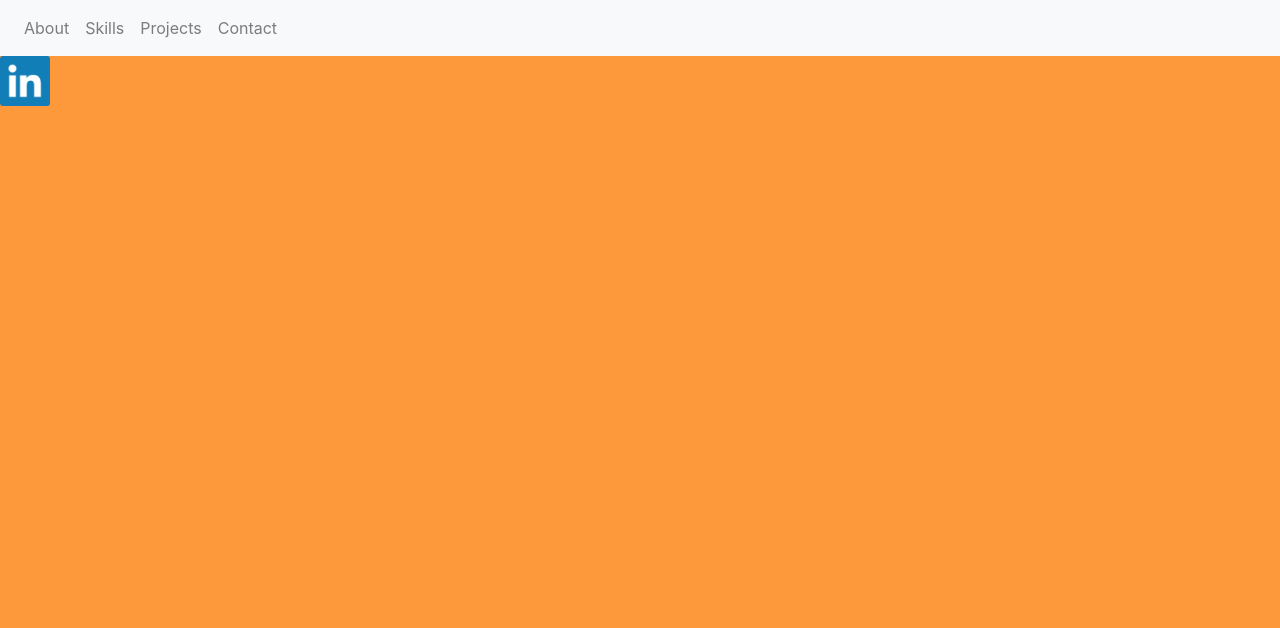
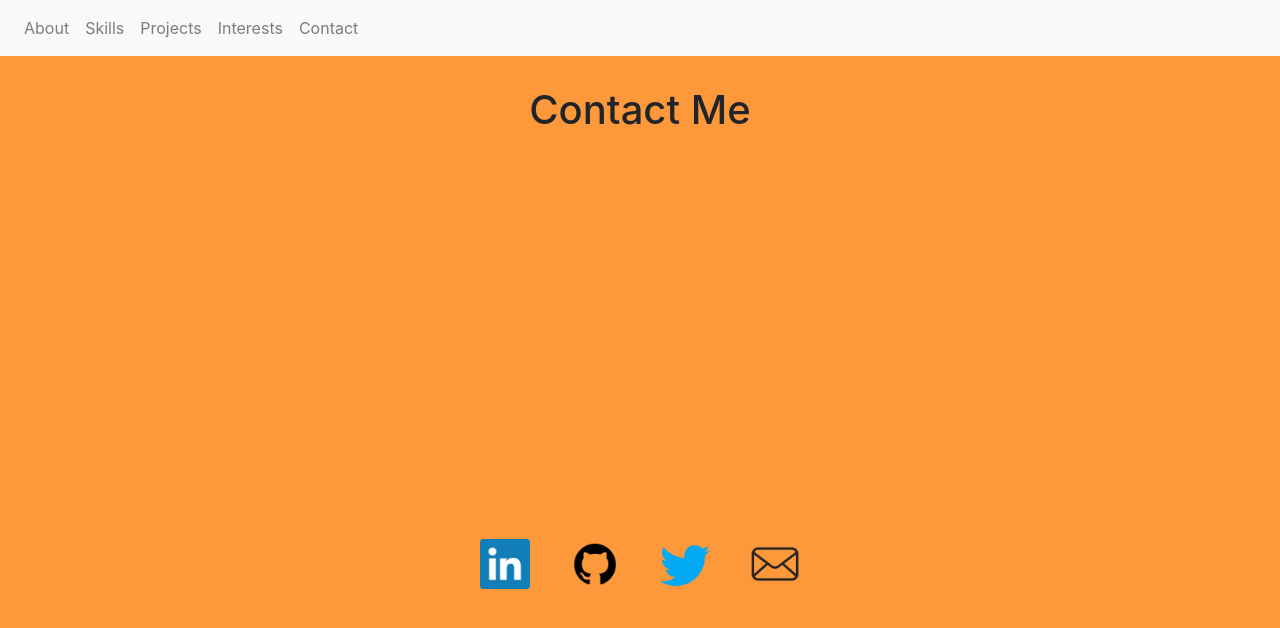
Before and after one commit to PaddyCello/Portfolio, a React (Create React App) app in the folder portfolio/: page /contact in a window 1280 px wide. Shown: the top 628 px of the page. Built offline with nearby package versions, Linux system fonts and the light colour scheme.

Commit message:
all fastlinks in

```diff
--- a/portfolio/src/Contact.js
+++ b/portfolio/src/Contact.js
@@ -1,11 +1,26 @@
 import React from 'react'
+import { Container } from 'react-bootstrap'
 
 const Contact = () => {
 
   return (
-    <a href="https://www.linkedin.com/in/patrick-tapio-johnson/" target="blank">
-      <div className="linkedin contact"></div>
-    </a>
+    <>
+      <h1>Contact Me</h1>
+      <Container className="contact-container">
+        <a href="https://www.linkedin.com/in/patrick-tapio-johnson/" target="blank">
+          <div className="linkedin contact"></div>
+        </a>
+        <a href="https://github.com/PaddyCello" target="blank">
+          <div className="github contact"></div>
+        </a>
+        <a href="https://twitter.com/paddycello" target="blank">
+          <div className="twitter contact"></div>
+        </a>
+        <a href="mailto:paddyjohnsonmusic@gmail.com">
+          <div className="email contact"></div>
+        </a>
+      </Container>
+    </>
   )
 }
 
--- a/portfolio/src/MyNavbar.js
+++ b/portfolio/src/MyNavbar.js
@@ -11,6 +11,7 @@ const MyNavbar = () => {
           <Nav.Link href="/">About</Nav.Link>
           <Nav.Link href="/skills">Skills</Nav.Link>
           <Nav.Link href="/projects">Projects</Nav.Link>
+          <Nav.Link href="/interests">Interests</Nav.Link>
           <Nav.Link href="/contact">Contact</Nav.Link>
         </Nav>
       </Navbar.Collapse>
--- a/portfolio/src/styles/main.scss
+++ b/portfolio/src/styles/main.scss
@@ -86,6 +86,7 @@ li {
 }
 h1, h2 {
   text-align: center;
+  margin: 30px;
 }
 body {
   background-color:#fd983b;
@@ -93,8 +94,21 @@ body {
 .linkedin {
   background-image: url('../assets/linkedin.png');
 }
+.twitter {
+  background-image: url('../assets/twitter.png');
+}
+.email {
+  background-image: url('../assets/email.png');
+}
 .contact {
   height: 50px;
   width: 50px;
   background-size: cover;
+  margin: 20px;
 }
+.contact-container {
+  display: flex;
+  justify-content: center;
+  align-items: center;
+  height: 100vh;
+}
```
